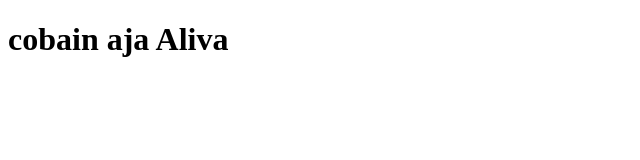
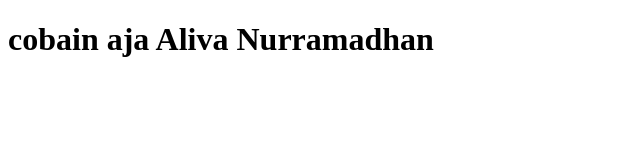
Before and after one commit to prasetyoedi/alterra-coba, a plain HTML site: page index.html in a window 1280 px wide. Shown: the whole page, without its empty margins (0-640 px from the left). Drawn offline with Linux system fonts and the light colour scheme.

Commit message:
Test Ulang

```diff
--- a/index.html
+++ b/index.html
@@ -8,7 +8,7 @@
 </head>
 
 <body>
-    <h1>cobain aja Aliva</h1>
+    <h1>cobain aja Aliva Nurramadhan</h1>
 </body>
 
 </html>
```
